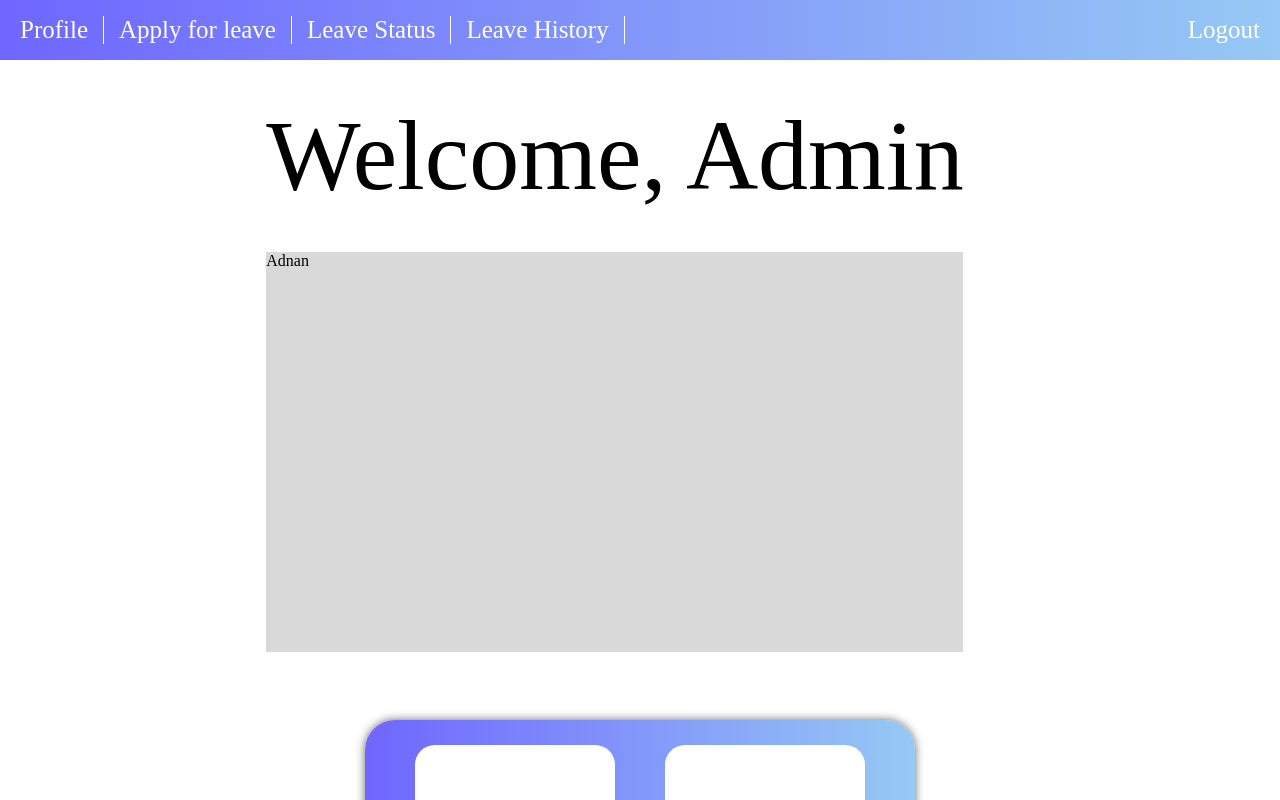
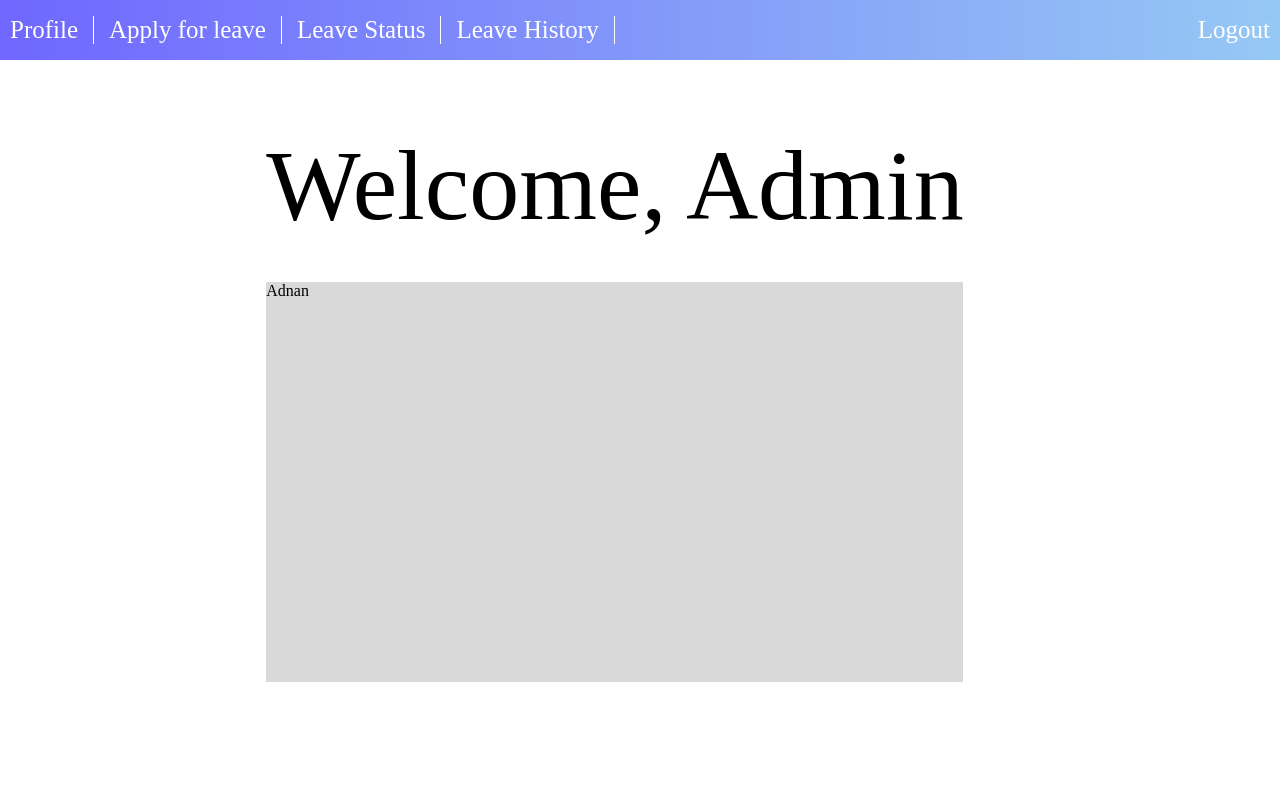
Before and after one commit to Adnan-Sawalha/hr-self-service-project, a React (Vite) app in the folder login/: page / in a window 1280 px wide. Both pictures are taken after typing "name@example.com", "Sample123" into the empty fields and a click on the button "LOGIN". Shown: the top 800 px of the page. Built offline with nearby package versions, Linux system fonts and the light colour scheme.

Commit message:
Added Nav component

```diff
--- /dev/null
+++ b/login/src/Components/Nav.jsx
@@ -0,0 +1,16 @@
+import styles from '../MainPage/MainPage.module.css'
+
+function Nav() {
+    return(
+        <div className={styles.nav}>
+            <div className={styles.navContent}>Profile</div>
+            <div className={styles.navContent}>Apply for leave</div>
+            <div className={styles.navContent}>Leave Status</div>
+            <div className={styles.navContent}>Leave History</div>
+            <div className={styles.navContent2}>Logout</div>
+        </div>
+    );
+
+}
+
+export default Nav
--- a/login/src/MainPage/MainPage.jsx
+++ b/login/src/MainPage/MainPage.jsx
@@ -1,18 +1,13 @@
+import Nav from '../Components/Nav';
 import styles from './MainPage.module.css'
-import ProfilePic from 'C:/Users/Adnan Sawalha/Desktop/hr self service project/login/src/assets/profile_picture.jpg'
+
 
 function MainPage() {
 
     return(
         <div className = {styles.bodyWrapper}>
-            <div className={styles.nav}>
-                <div className={styles.navContent}>Profile</div>
-                <div className={styles.navContent}>Apply for leave</div>
-                <div className={styles.navContent}>Leave Status</div>
-                <div className={styles.navContent}>Leave History</div>
-                <div className={styles.navContent2}>Logout</div>
-            </div>
 
+            <Nav/>
             <div className={styles.left}>
                 <div className={styles.welcome}>Welcome, Admin</div>
 
--- a/login/src/MainPage/MainPage.module.css
+++ b/login/src/MainPage/MainPage.module.css
@@ -5,6 +5,7 @@
 }
 
 .nav {
+    position: fixed;
     display: flex;
     color: white;
     background: linear-gradient(to left, #96C9F4, #6F66FF);
@@ -33,6 +34,7 @@
     justify-content: space-evenly;
     height: 630px;
     margin-right: 50px;
+    margin-top:90px;
 }
 
 .welcome {
@@ -56,6 +58,7 @@
     height: 600px;
     width: 550px;
     margin: 30px;
+    margin-top:90px;
 }
 
 .container {
```
